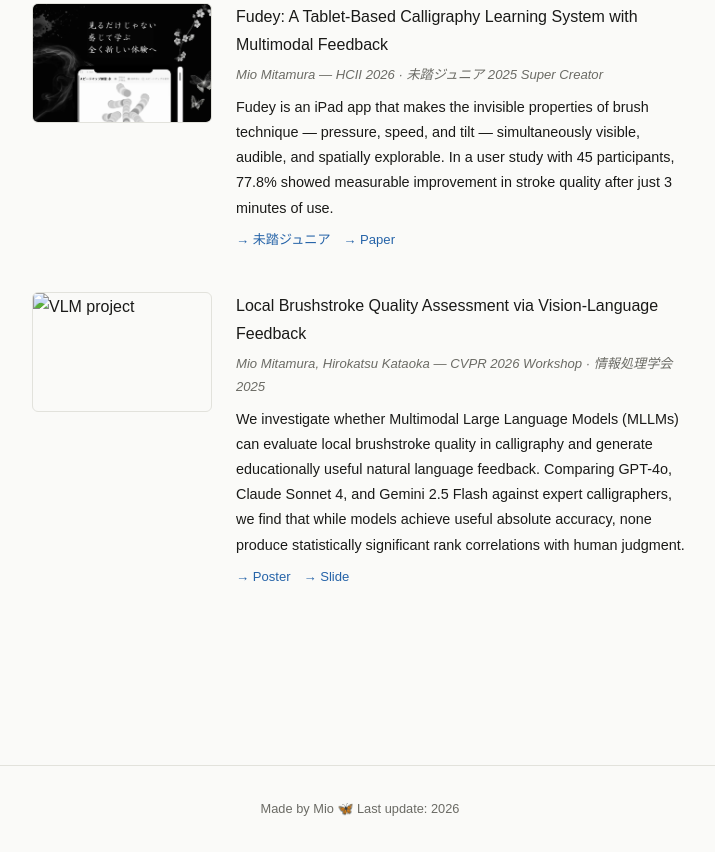
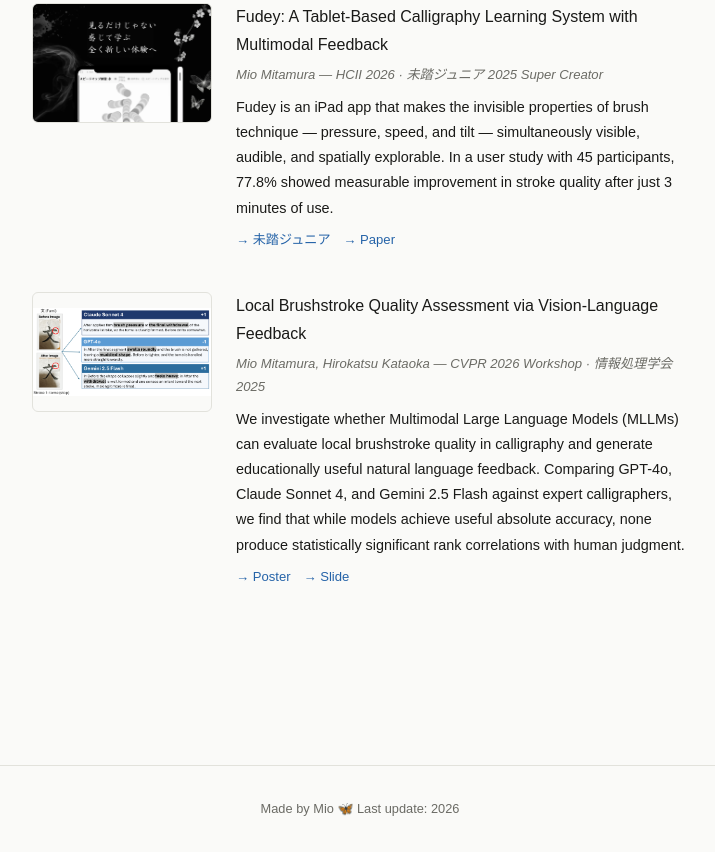
Before and after one commit to miopomu/miopomu.github.io, a plain HTML site: page index.html in a window 1280 px wide. Shown: the part 861-1713 px from the top of the page, without its empty margins (280-995 px from the left). Drawn offline with Linux system fonts and the light colour scheme.

Commit message:
Update index.html

```diff
--- a/index.html
+++ b/index.html
@@ -374,7 +374,7 @@
       </div>
 
       <div class="project-item">
-        <img src="fig1_teaser_1.pdf" alt="VLM project" style="width:180px; height:120px; object-fit:contain; border-radius:6px; border:1px solid var(--border);" />
+        <img src="fig1_teaser_2-1.png" alt="VLM project" style="width:180px; height:120px; object-fit:contain; border-radius:6px; border:1px solid var(--border);" />
         <div>
           <h3>Local Brushstroke Quality Assessment via Vision-Language Feedback</h3>
           <p class="project-meta">Mio Mitamura, Hirokatsu Kataoka — <em>CVPR 2026 Workshop</em> · <em>情報処理学会 2025</em></p>
```
